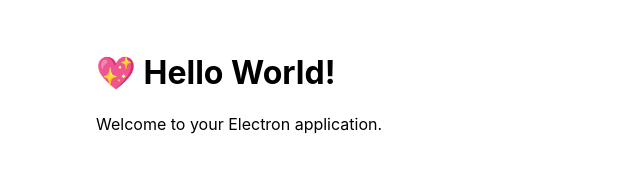
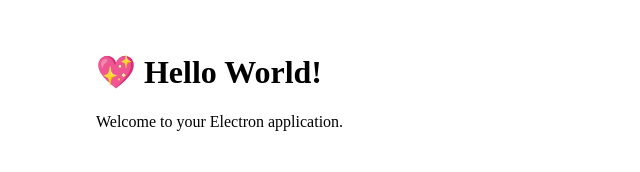
Before and after one commit to Stbe2021/stbe2021launcher, an Electron app: page src/index.html in a window 800 px wide. Shown: the whole page, without its empty margins (0-640 px from the left). Drawn offline with Linux system fonts and the light colour scheme.

Commit message:
Update index.css

```diff
--- a/src/index.css
+++ b/src/index.css
@@ -1,5 +1,5 @@
 body {
-  font-family: -apple-system, BlinkMacSystemFont, "Segoe UI", Roboto, Helvetica, Arial, sans-serif;
+  font-family: font-family: 'Roboto', sans-serif;
   margin: auto;
   max-width: 38rem;
   padding: 2rem;
```
